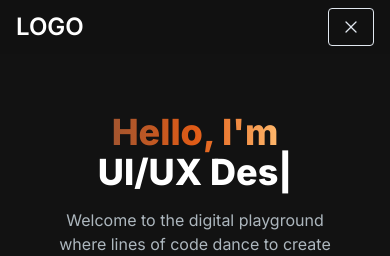
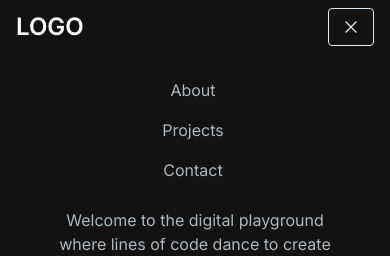
Before and after one commit to dhanikaa/portfolio, a Next.js app: page / in a window 390 px wide. Both pictures are taken after a click on the button 351 px from the left and 27 px from the top of the page. Shown: the top 256 px of the page. Built offline with nearby package versions, Linux system fonts and the light colour scheme.

Commit message:
Completed the navbar

```diff
--- /dev/null
+++ b/app/components/MenuOverlay.jsx
@@ -0,0 +1,16 @@
+import React from "react";
+import NavLink from "./NavLink";
+
+const MenuOverlay = ({ links }) => {
+  return (
+    <ul className="flex flex-col py-4 items-center">
+      {links.map((link, index) => (
+        <li key={index}>
+          <NavLink href={link.path} title={link.title} />
+        </li>
+      ))}
+    </ul>
+  );
+};
+
+export default MenuOverlay;
--- a/app/components/Navbar.jsx
+++ b/app/components/Navbar.jsx
@@ -3,6 +3,7 @@
 import Link from 'next/link'
 import NavLink from './NavLink'
 import { Bars3Icon, XMarkIcon } from '@heroicons/react/24/solid'
+import MenuOverlay from './MenuOverlay'
 
 const navLinks = [
     {
@@ -22,19 +23,19 @@
 const NavBar = () => {
   const [navbarOpen, setNavbarOpen] = useState(false);
   return (
-    <nav className='fixed top-0 left-0 right-0 z-10 bg-[#121212] bg-opacity-90'>
+    <nav className='fixed top-0 left-0 right-0 z-10 bg-[#121212] bg-opacity-100'>
         <div className='flex flex-wrap items-center justify-between mx-auto px-4 py-2'>
             <Link href={"/"} className='text-2xl md:text-5xl text-white font-semibold'>
                 LOGO
             </Link>
             <div className='mobile:menu block md:hidden'>
                 {
-                    navbarOpen ? (
-                        <button className="flex items-center px-3 py-2 border rounded border-slate-200 text-slate-200 hover:text-white hover:border-white">
+                    !navbarOpen ? (
+                        <button onClick={()=>setNavbarOpen(true)} className="flex items-center px-3 py-2 border rounded border-slate-200 text-slate-200 hover:text-white hover:border-white">
                             <Bars3Icon className="h-5 w-5" />
                         </button>
                     ) : (
-                        <button className="flex items-center px-3 py-2 border rounded border-slate-200 text-slate-200 hover:text-white hover:border-white">
+                        <button onClick={()=>setNavbarOpen(false)} className="flex items-center px-3 py-2 border rounded border-slate-200 text-slate-200 hover:text-white hover:border-white">
                             <XMarkIcon className="h-5 w-5" />
                         </button>
                     )
@@ -50,6 +51,7 @@
                 </ul>
             </div>
         </div>
+        {navbarOpen ? <MenuOverlay links={navLinks} /> : null}
     </nav>
   )
 }
```
